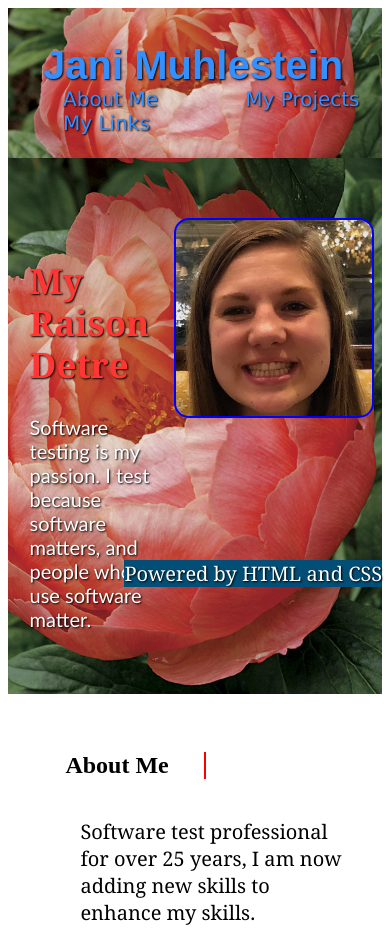
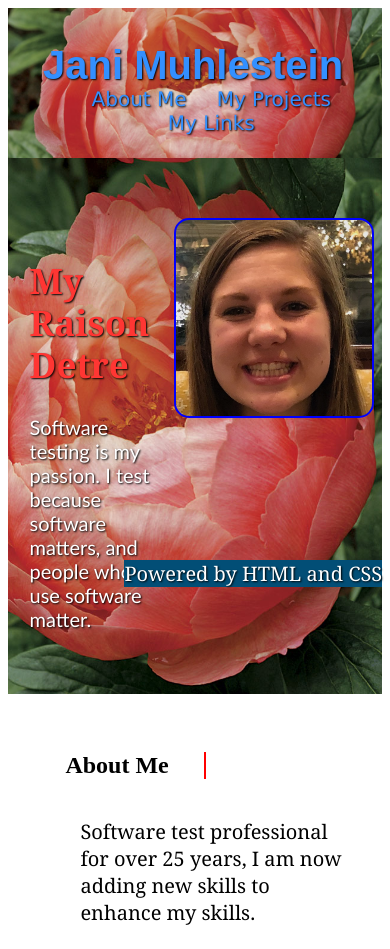
Before and after one commit to janimuhlestein/my-profile, a plain HTML site: page index.html in a window 390 px wide. Shown: the top 949 px of the page. Drawn offline with Linux system fonts and the light colour scheme.

Commit message:
added media queries

```diff
--- a/assets/css/style.css
+++ b/assets/css/style.css
@@ -344,3 +344,30 @@ footer h3 {
     text-shadow:  1px 1px 2px black;
     font-family: Verdana, Geneva, Tahoma, sans-serif;
 }
+
+@media screen and (max-width: 900px) {
+    header {
+        padding-bottom: 0;
+        justify-content: center;
+      }
+
+      header h1 {
+        width: 100%;
+        text-align: center;
+      }
+
+      header nav ul {
+        margin-top: 20px;
+        width: 100%;
+        justify-content: center;
+      }
+
+      header nav ul li a {
+        font-size: 20px;
+      }
+
+      footer h3, footer div {
+        text-align: center;
+        width: 100%;
+      }
+  }
```
